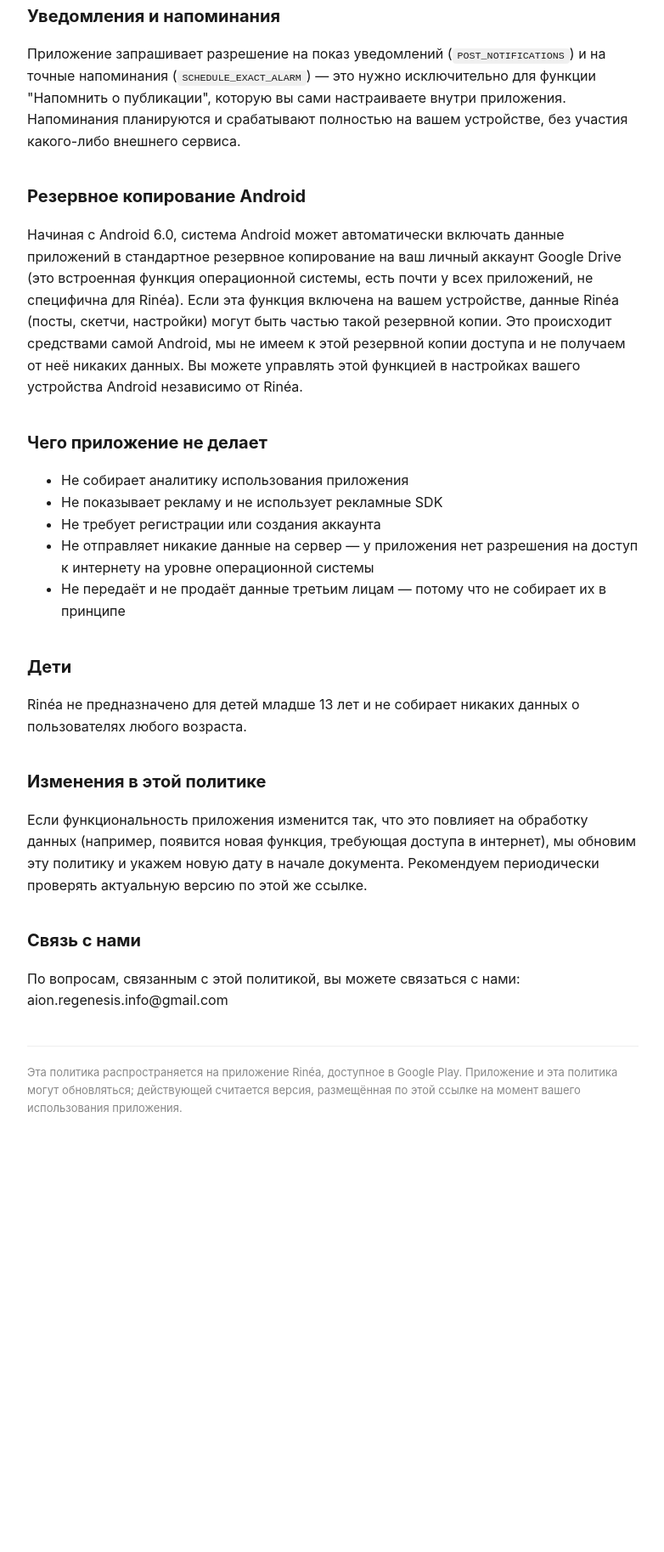
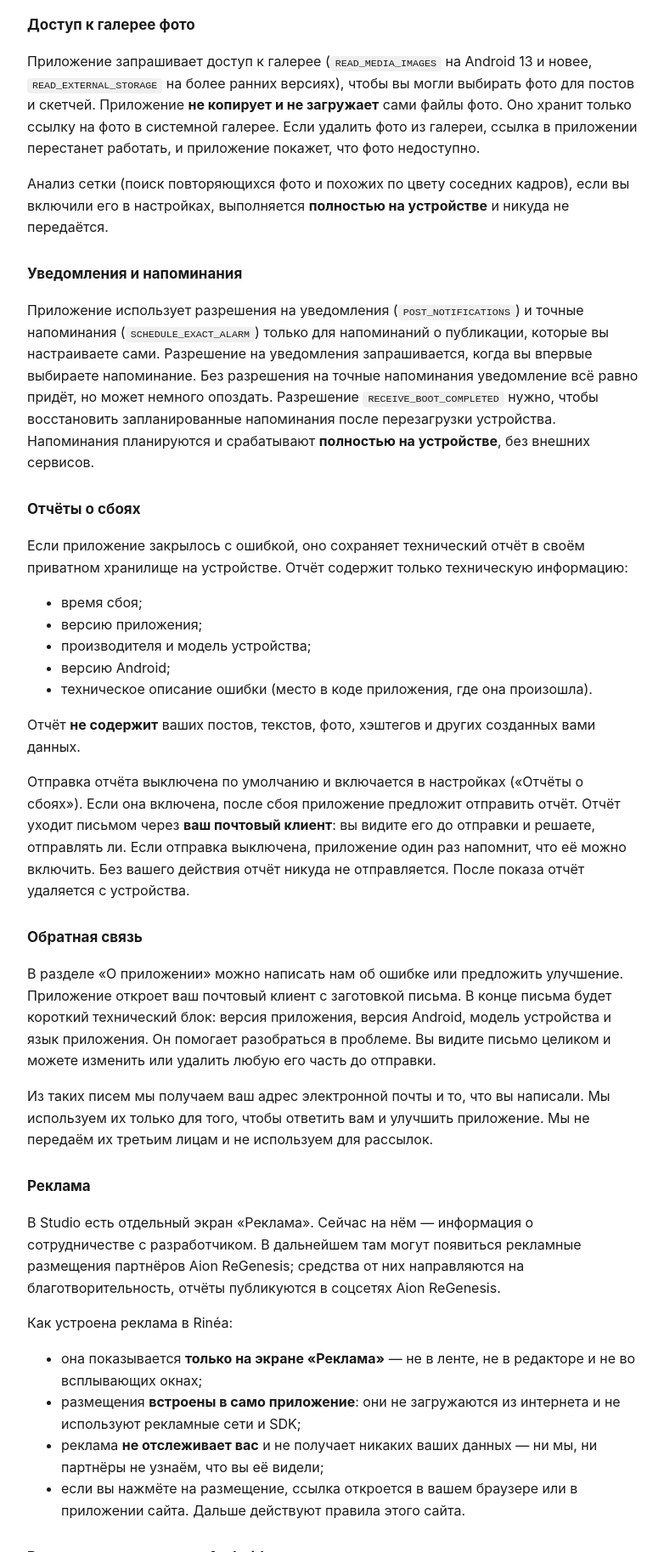
Before and after one commit to aion-regenesis/rinea-privacy, a plain HTML site: page ru.html in a window 1280 px wide. Shown: the part 973-2800 px from the top of the page at 85% size, without its empty margins (248-1030 px from the left). Before the commit the page ends 2367 px from the top, so only its background shows below. Drawn offline with Linux system fonts and the light colour scheme.

Commit message:
Privacy policy 2026-11-06: advertising, notifications, journal

```diff
--- a/ru.html
+++ b/ru.html
@@ -16,6 +16,7 @@
   }
   h1 { font-size: 28px; margin-bottom: 4px; }
   h2 { font-size: 20px; margin-top: 36px; }
+  h3 { font-size: 17px; margin-top: 28px; }
   .updated { color: #666; font-size: 14px; margin-bottom: 8px; }
   .lang-switch { margin-bottom: 24px; }
   .lang-switch a { color: #0969da; text-decoration: none; }
@@ -41,46 +42,62 @@
 <p class="lang-switch"><a href="index.html">🇬🇧 English</a></p>
 
 <h1>Политика конфиденциальности Rinéa</h1>
-<p class="updated">Дата последнего обновления: 9/15/2026</p>
-
-<p>Это приложение разработано одним независимым разработчиком ("мы", "нас", "наше" в тексте ниже относится к разработчику приложения Rinéa, не к компании). Мы серьёзно относимся к вашей конфиденциальности, поэтому эта политика написана простым языком, без юридических уловок — здесь описано ровно то, что приложение делает и не делает.</p>
-
+<p class="updated">Дата последнего обновления: 6 ноября 2026 г.</p>
+<p>Rinéa разрабатывает один независимый разработчик, который публикует приложения под именем <strong>Aion ReGenesis</strong>. Слова «мы», «нас», «наше» ниже относятся к этому разработчику, а не к компании. Политика написана простым языком: здесь описано ровно то, что приложение делает и чего не делает.</p>
 <div class="summary">
-<strong>Главное — коротко.</strong> Rinéa хранит все ваши данные только на вашем устройстве. У нас нет сервера, нет базы данных пользователей, нет аналитики, нет рекламных SDK, нет отслеживания вашей активности. Мы физически не можем видеть ваши посты, скетчи, фото или заметки — приложение даже не умеет отправлять что-либо в интернет (разрешение на доступ к сети явно исключено из приложения на техническом уровне, не только на словах).
+<p><strong>Главное — коротко.</strong></p>
+<p>Rinéa хранит все ваши данные <strong>только на вашем устройстве</strong>. У нас нет сервера, базы данных пользователей, аналитики, рекламных сетей и SDK, отслеживания активности. Мы не видим ваши посты, скетчи, фото или заметки. Приложение не может само отправить что-либо в интернет: разрешение на доступ к сети исключено из него на техническом уровне.</p>
+<p>Единственный способ, которым какие-либо сведения могут попасть к нам, — письмо, которое <strong>вы сами</strong> отправляете со своей почты: отчёт о сбое или обратная связь. Вы видите письмо целиком до отправки и можете его изменить или не отправлять.</p>
 </div>
-
 <h2>Какие данные приложение хранит и где</h2>
-<p>Всё, что вы создаёте в приложении — посты, черновики, наборы хэштегов, заметки Idea, скетчи, напоминания, настройки — хранится локально на вашем устройстве, в приватном хранилище приложения. Мы не собираем и не видим эти данные ни в каком виде.</p>
-
-<h2>Доступ к галерее фото</h2>
-<p>Приложение запрашивает доступ к вашей галерее фото (разрешение <code>READ_MEDIA_IMAGES</code> на Android 13+, <code>READ_EXTERNAL_STORAGE</code> на более старых версиях), чтобы вы могли выбирать существующие фото для постов. Приложение не копирует и не загружает сами файлы фото — оно хранит только ссылку на фото в системной галерее вашего устройства (то же место, где фото и так уже лежит). Если вы удалите фото из галереи, ссылка в приложении перестанет работать.</p>
-
-<h2>Уведомления и напоминания</h2>
-<p>Приложение запрашивает разрешение на показ уведомлений (<code>POST_NOTIFICATIONS</code>) и на точные напоминания (<code>SCHEDULE_EXACT_ALARM</code>) — это нужно исключительно для функции "Напомнить о публикации", которую вы сами настраиваете внутри приложения. Напоминания планируются и срабатывают полностью на вашем устройстве, без участия какого-либо внешнего сервиса.</p>
-
-<h2>Резервное копирование Android</h2>
-<p>Начиная с Android 6.0, система Android может автоматически включать данные приложений в стандартное резервное копирование на ваш личный аккаунт Google Drive (это встроенная функция операционной системы, есть почти у всех приложений, не специфична для Rinéa). Если эта функция включена на вашем устройстве, данные Rinéa (посты, скетчи, настройки) могут быть частью такой резервной копии. Это происходит средствами самой Android, мы не имеем к этой резервной копии доступа и не получаем от неё никаких данных. Вы можете управлять этой функцией в настройках вашего устройства Android независимо от Rinéa.</p>
-
+<p>Всё, что вы создаёте в приложении, хранится <strong>локально на вашем устройстве</strong>, в приватном хранилище приложения. Это посты, черновики, наборы хэштегов, идеи, скетчи, напоминания и настройки. Мы не собираем и не видим эти данные.</p>
+<p>Для будущих функций (статистика, история работы) приложение ведёт на устройстве короткий журнал событий: когда пост создан, сменил статус или дату выхода, когда созданы и удалены идеи и скетчи. Журнал хранится там же, никуда не отправляется и не содержит текстов ваших публикаций.</p>
+<h3>Доступ к галерее фото</h3>
+<p>Приложение запрашивает доступ к галерее (<code>READ_MEDIA_IMAGES</code> на Android 13 и новее, <code>READ_EXTERNAL_STORAGE</code> на более ранних версиях), чтобы вы могли выбирать фото для постов и скетчей. Приложение <strong>не копирует и не загружает</strong> сами файлы фото. Оно хранит только ссылку на фото в системной галерее. Если удалить фото из галереи, ссылка в приложении перестанет работать, и приложение покажет, что фото недоступно.</p>
+<p>Анализ сетки (поиск повторяющихся фото и похожих по цвету соседних кадров), если вы включили его в настройках, выполняется <strong>полностью на устройстве</strong> и никуда не передаётся.</p>
+<h3>Уведомления и напоминания</h3>
+<p>Приложение использует разрешения на уведомления (<code>POST_NOTIFICATIONS</code>) и точные напоминания (<code>SCHEDULE_EXACT_ALARM</code>) только для напоминаний о публикации, которые вы настраиваете сами. Разрешение на уведомления запрашивается, когда вы впервые выбираете напоминание. Без разрешения на точные напоминания уведомление всё равно придёт, но может немного опоздать. Разрешение <code>RECEIVE_BOOT_COMPLETED</code> нужно, чтобы восстановить запланированные напоминания после перезагрузки устройства. Напоминания планируются и срабатывают <strong>полностью на устройстве</strong>, без внешних сервисов.</p>
+<h3>Отчёты о сбоях</h3>
+<p>Если приложение закрылось с ошибкой, оно сохраняет технический отчёт в своём приватном хранилище на устройстве. Отчёт содержит только техническую информацию:</p>
+<ul>
+  <li>время сбоя;</li>
+  <li>версию приложения;</li>
+  <li>производителя и модель устройства;</li>
+  <li>версию Android;</li>
+  <li>техническое описание ошибки (место в коде приложения, где она произошла).</li>
+</ul>
+<p>Отчёт <strong>не содержит</strong> ваших постов, текстов, фото, хэштегов и других созданных вами данных.</p>
+<p>Отправка отчёта выключена по умолчанию и включается в настройках («Отчёты о сбоях»). Если она включена, после сбоя приложение предложит отправить отчёт. Отчёт уходит письмом через <strong>ваш почтовый клиент</strong>: вы видите его до отправки и решаете, отправлять ли. Если отправка выключена, приложение один раз напомнит, что её можно включить. Без вашего действия отчёт никуда не отправляется. После показа отчёт удаляется с устройства.</p>
+<h3>Обратная связь</h3>
+<p>В разделе «О приложении» можно написать нам об ошибке или предложить улучшение. Приложение откроет ваш почтовый клиент с заготовкой письма. В конце письма будет короткий технический блок: версия приложения, версия Android, модель устройства и язык приложения. Он помогает разобраться в проблеме. Вы видите письмо целиком и можете изменить или удалить любую его часть до отправки.</p>
+<p>Из таких писем мы получаем ваш адрес электронной почты и то, что вы написали. Мы используем их только для того, чтобы ответить вам и улучшить приложение. Мы не передаём их третьим лицам и не используем для рассылок.</p>
+<h3>Реклама</h3>
+<p>В Studio есть отдельный экран «Реклама». Сейчас на нём — информация о сотрудничестве с разработчиком. В дальнейшем там могут появиться рекламные размещения партнёров Aion ReGenesis; средства от них направляются на благотворительность, отчёты публикуются в соцсетях Aion ReGenesis.</p>
+<p>Как устроена реклама в Rinéa:</p>
+<ul>
+  <li>она показывается <strong>только на экране «Реклама»</strong> — не в ленте, не в редакторе и не во всплывающих окнах;</li>
+  <li>размещения <strong>встроены в само приложение</strong>: они не загружаются из интернета и не используют рекламные сети и SDK;</li>
+  <li>реклама <strong>не отслеживает вас</strong> и не получает никаких ваших данных — ни мы, ни партнёры не узнаём, что вы её видели;</li>
+  <li>если вы нажмёте на размещение, ссылка откроется в вашем браузере или в приложении сайта. Дальше действуют правила этого сайта.</li>
+</ul>
+<h3>Резервное копирование Android</h3>
+<p>Android может автоматически включать данные приложений в резервную копию на <strong>ваш личный аккаунт Google</strong> (Google Диск). Это встроенная функция системы, она есть почти у всех приложений. Если она включена на вашем устройстве, данные Rinéa (посты, скетчи, настройки) могут попасть в такую копию. Это делает сама Android: мы не имеем доступа к этой копии и не получаем из неё никаких данных. Управлять резервным копированием можно в настройках Android.</p>
 <h2>Чего приложение не делает</h2>
 <ul>
-  <li>Не собирает аналитику использования приложения</li>
-  <li>Не показывает рекламу и не использует рекламные SDK</li>
-  <li>Не требует регистрации или создания аккаунта</li>
-  <li>Не отправляет никакие данные на сервер — у приложения нет разрешения на доступ к интернету на уровне операционной системы</li>
-  <li>Не передаёт и не продаёт данные третьим лицам — потому что не собирает их в принципе</li>
+  <li>Не собирает аналитику использования</li>
+  <li>Не использует рекламные сети и SDK и не показывает рекламу вне экрана «Реклама» (см. раздел «Реклама»)</li>
+  <li>Не требует регистрации или аккаунта</li>
+  <li>Не отправляет данные на сервер: у приложения нет разрешения на доступ к интернету</li>
+  <li>Не передаёт и не продаёт данные третьим лицам</li>
 </ul>
-
 <h2>Дети</h2>
-<p>Rinéa не предназначено для детей младше 13 лет и не собирает никаких данных о пользователях любого возраста.</p>
-
+<p>Rinéa не предназначено для детей младше 13 лет. Приложение не собирает данные о пользователях любого возраста.</p>
 <h2>Изменения в этой политике</h2>
-<p>Если функциональность приложения изменится так, что это повлияет на обработку данных (например, появится новая функция, требующая доступа в интернет), мы обновим эту политику и укажем новую дату в начале документа. Рекомендуем периодически проверять актуальную версию по этой же ссылке.</p>
-
+<p>Если функциональность приложения изменится так, что это повлияет на обработку данных (например, появится функция, которой нужен доступ в интернет), мы обновим эту политику и поменяем дату в начале документа. Актуальная версия всегда доступна по этой же ссылке и в приложении: «Настройки» → «Справка» → «Политика конфиденциальности».</p>
 <h2>Связь с нами</h2>
-<p>По вопросам, связанным с этой политикой, вы можете связаться с нами: aion.regenesis.info@gmail.com</p>
-
+<p>По вопросам, связанным с этой политикой: <a href="mailto:aion.regenesis.info@gmail.com">aion.regenesis.info@gmail.com</a></p>
 <hr>
-<footer>Эта политика распространяется на приложение Rinéa, доступное в Google Play. Приложение и эта политика могут обновляться; действующей считается версия, размещённая по этой ссылке на момент вашего использования приложения.</footer>
+<footer>Эта политика распространяется на приложение Rinéa, доступное в Google Play. Действующей считается версия, размещённая по этой ссылке на момент использования приложения.</footer>
 
 </body>
 </html>
```
